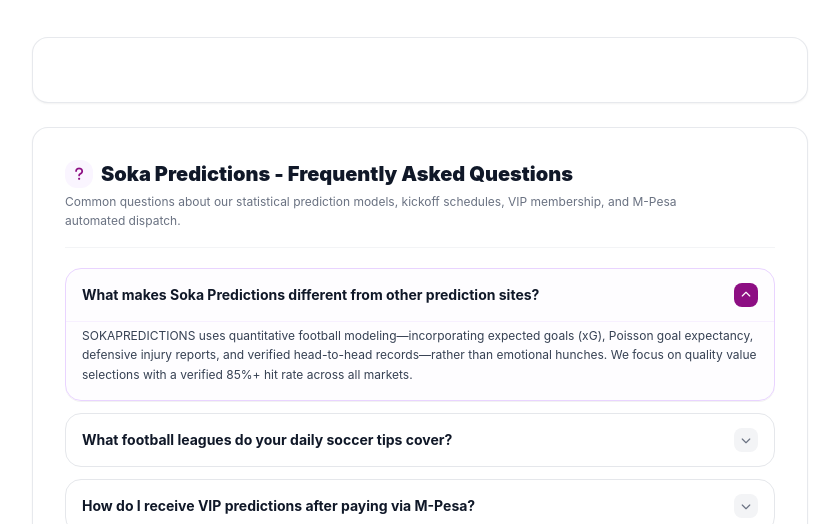
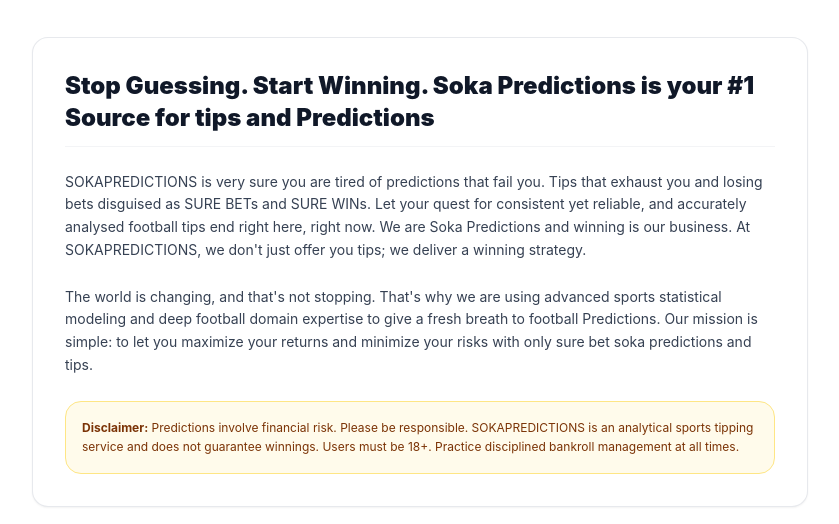
Before and after one commit to kimkimani/SokaPrediction, a React (Vite) app: page / in a window 1280 px wide. Shown: the part 1968-2492 px from the top of the page, without its empty margins (54-893 px from the left). Built offline with nearby package versions, Linux system fonts and the light colour scheme; no server answers.

Commit message:
Update EditorialContent.tsx

```diff
--- a/src/components/EditorialContent.tsx
+++ b/src/components/EditorialContent.tsx
@@ -9,7 +9,22 @@ export const EditorialContent: React.FC = () => {
     <div className="space-y-6 mb-10">
       <section className="bg-white border border-gray-200/90 rounded-2xl p-6 md:p-8 shadow-xs">
         <div className="max-w-4xl mx-auto space-y-6 text-gray-700 leading-relaxed text-sm">
+          <h2 className="text-xl md:text-2xl font-black text-gray-900 border-b pb-3 border-gray-100">
+            Stop Guessing. Start Winning. Soka Predictions is your #1 Source for tips and Predictions
+          </h2>
 
+          <p>
+            SOKAPREDICTIONS is very sure you are tired of predictions that fail you. Tips that exhaust you and losing bets disguised as SURE BETs and SURE WINs. Let your quest for consistent yet reliable, and accurately analysed football tips end right here, right now. We are Soka Predictions and winning is our business. At SOKAPREDICTIONS, we don&apos;t just offer you tips; we deliver a winning strategy.
+          </p>
+
+          <p>
+            The world is changing, and that&apos;s not stopping. That&apos;s why we are using advanced sports statistical modeling and deep football domain expertise to give a fresh breath to football Predictions. Our mission is simple: to let you maximize your returns and minimize your risks with only sure bet soka predictions and tips.
+          </p>
+
+
+          <div className="p-4 bg-amber-50 rounded-xl border border-amber-200 text-xs text-amber-900 leading-relaxed">
+            <strong>Disclaimer:</strong> Predictions involve financial risk. Please be responsible. SOKAPREDICTIONS is an analytical sports tipping service and does not guarantee winnings. Users must be 18+. Practice disciplined bankroll management at all times.
+          </div>
         </div>
       </section>
 
```
